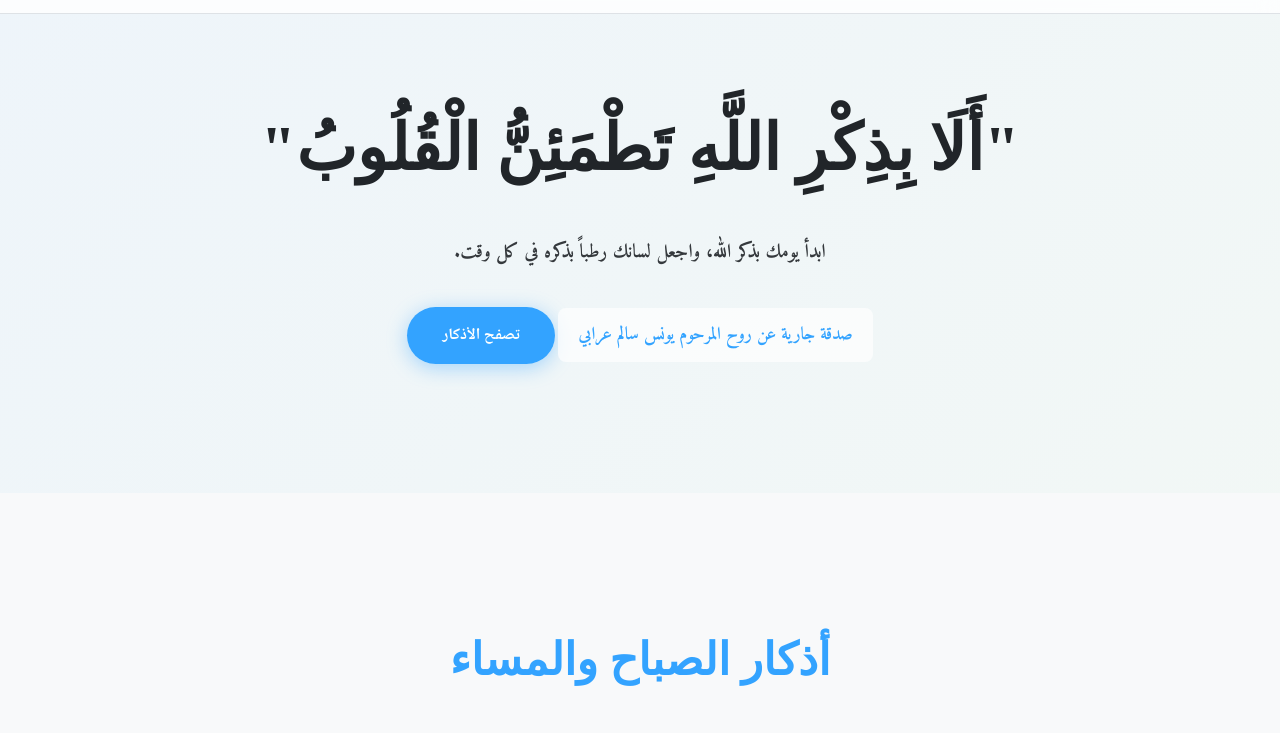
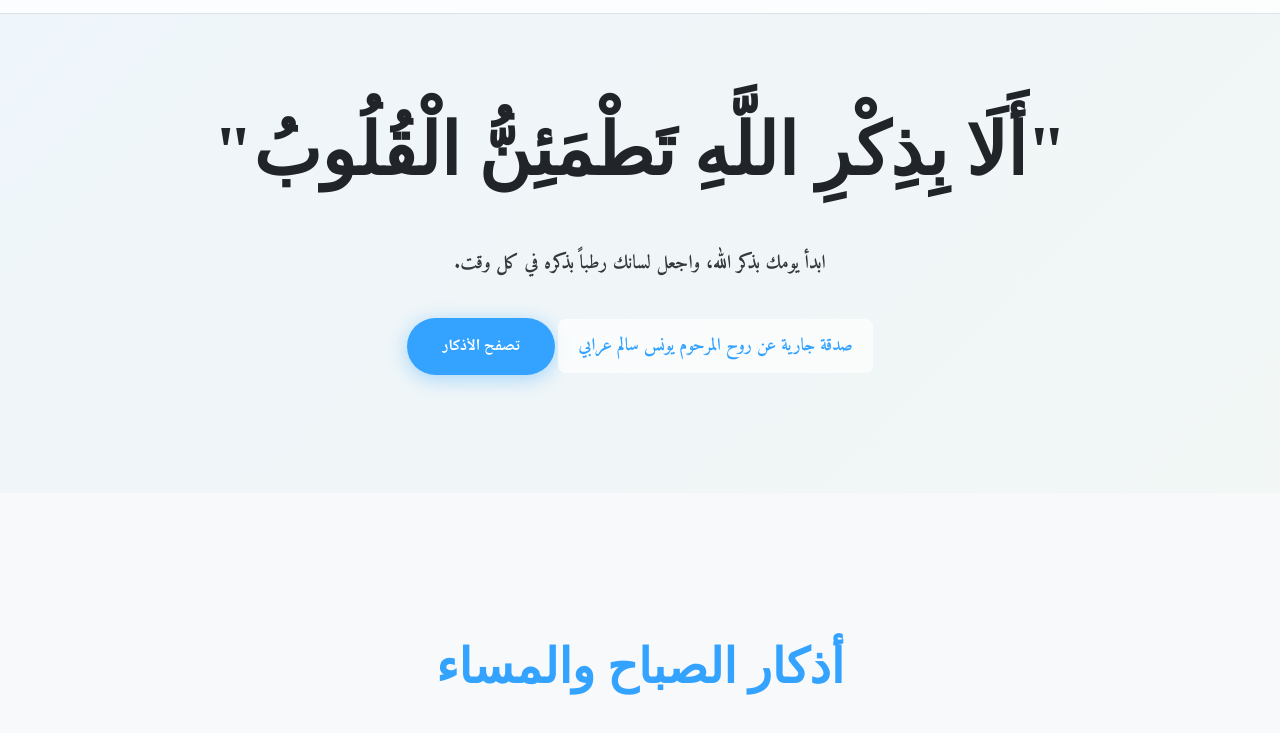
Before and after one commit to coding-urabi/athkar-sadaqa, a plain HTML site: page index.html in a window 1280 px wide. Shown: the part 67-800 px from the top of the page. Drawn offline with Linux system fonts and the light colour scheme; a web font is replaced by a local one.

Commit message:
Update style.css

```diff
--- a/style.css
+++ b/style.css
@@ -46,7 +46,7 @@ body {
 
 .section-title {
     font-family: var(--font-islamic);
-    font-size: 2.8rem;
+    font-size: 3rem;
     text-align: center;
     margin-bottom: 50px;
     color: var(--primary-color);
@@ -101,7 +101,7 @@ body {
 /* ======== HERO SECTION ======== */
 #hero { min-height: 70vh; display: flex; align-items: center; text-align: center; background: linear-gradient(135deg, rgba(51, 163, 255, 0.05), rgba(126, 214, 163, 0.05)); }
 .dark-mode #hero { background: linear-gradient(135deg, rgba(22, 33, 62, 0.2), rgba(44, 62, 80, 0.2)); }
-.hero-title { font-family: var(--font-islamic); font-size: 4rem; margin-bottom: 25px; font-weight: 700; }
+.hero-title { font-family: var(--font-islamic); font-size: 4.5rem; margin-bottom: 25px; font-weight: 700; }
 .hero-description { font-size: 1.2rem;  font-family: var(--font-heading); max-width: 600px; margin: 0 auto 20px; opacity: 0.9; }
 .sadaqa-dedication { font-size: 1.1rem; font-family: var(--font-heading); font-weight: bold; color: var(--primary-color); background-color: rgba(255, 255, 255, 0.7); padding: 10px 20px; border-radius: 8px; display: inline-block; margin-bottom: 30px; }
 .dark-mode .sadaqa-dedication { background-color: rgba(0, 0, 0, 0.3); }
```
